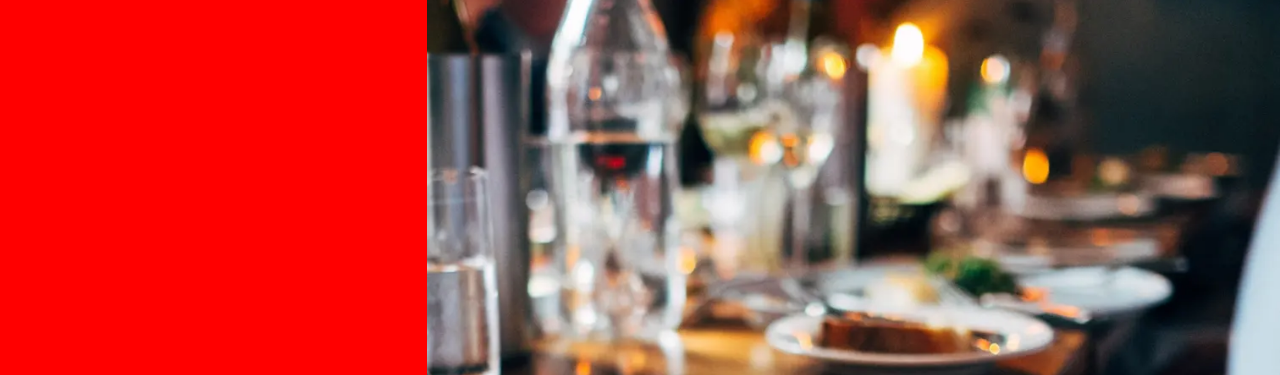
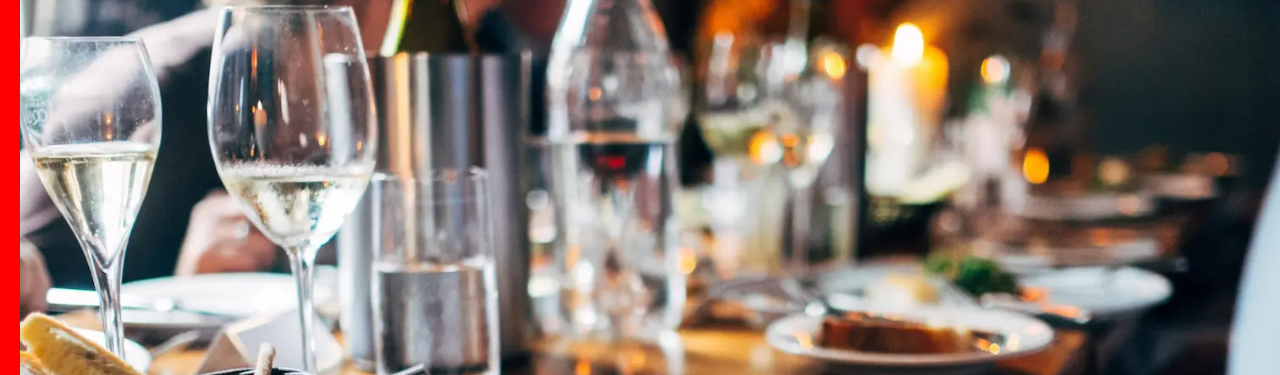
Before and after one commit to alexiGrigorov/OCPR02-ohmyfood, a website: page restaurants/la-palette-du-gout.html in a window 1280 px wide. Shown: the part 106-481 px from the top of the page. Drawn offline with nearby package versions, Linux system fonts and the light colour scheme; files that its build step writes are made by us from their sources.

Commit message:
grid-template-columns fix

```diff
--- a/SASS/3_block/restaurant/_components.scss
+++ b/SASS/3_block/restaurant/_components.scss
@@ -1,6 +1,8 @@
 .main-content {
   display: grid;
-  grid-template-columns: [hero-start] 1fr [menu-start] 1fr [menu-end] 1fr [hero-end];
+  grid-template-columns:
+    [hero-start] 1fr [menu-start] min(var(--maxWidth), 100%)
+    [menu-end] 1fr [hero-end];
   grid-template-rows:
     [hero-start] calc(var(--space-300-400) * 19.25) [menu-start] calc(
       var(--space-400) * 2
```
